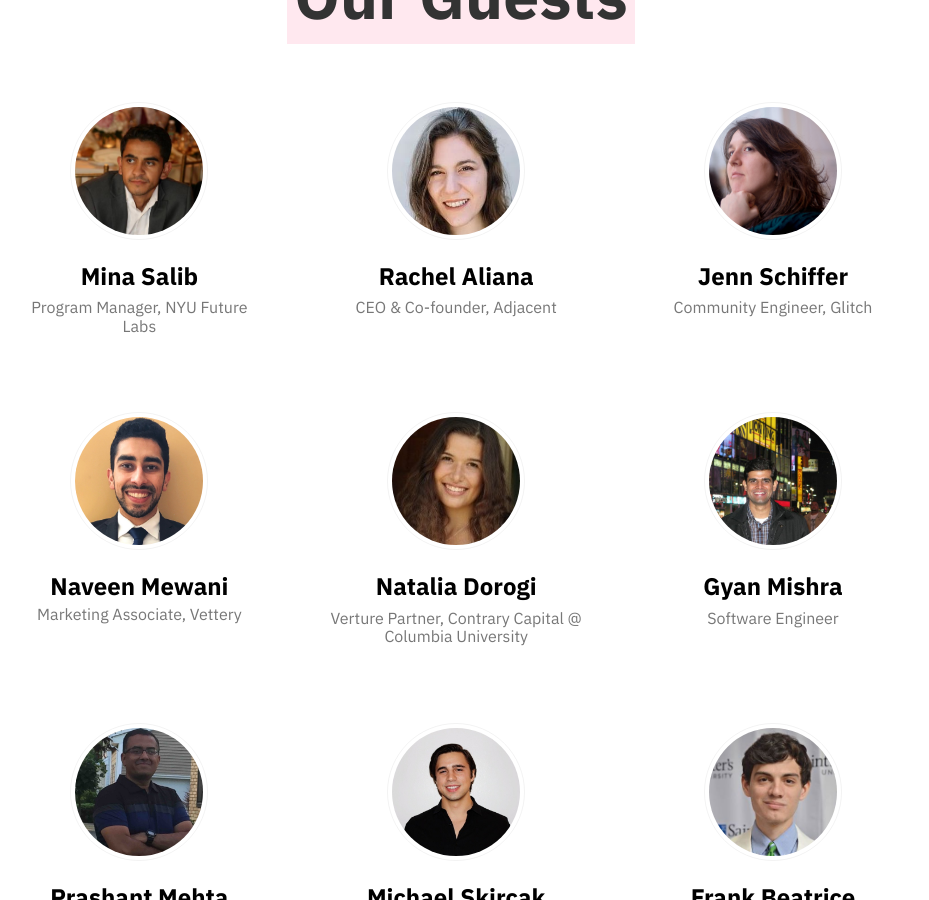
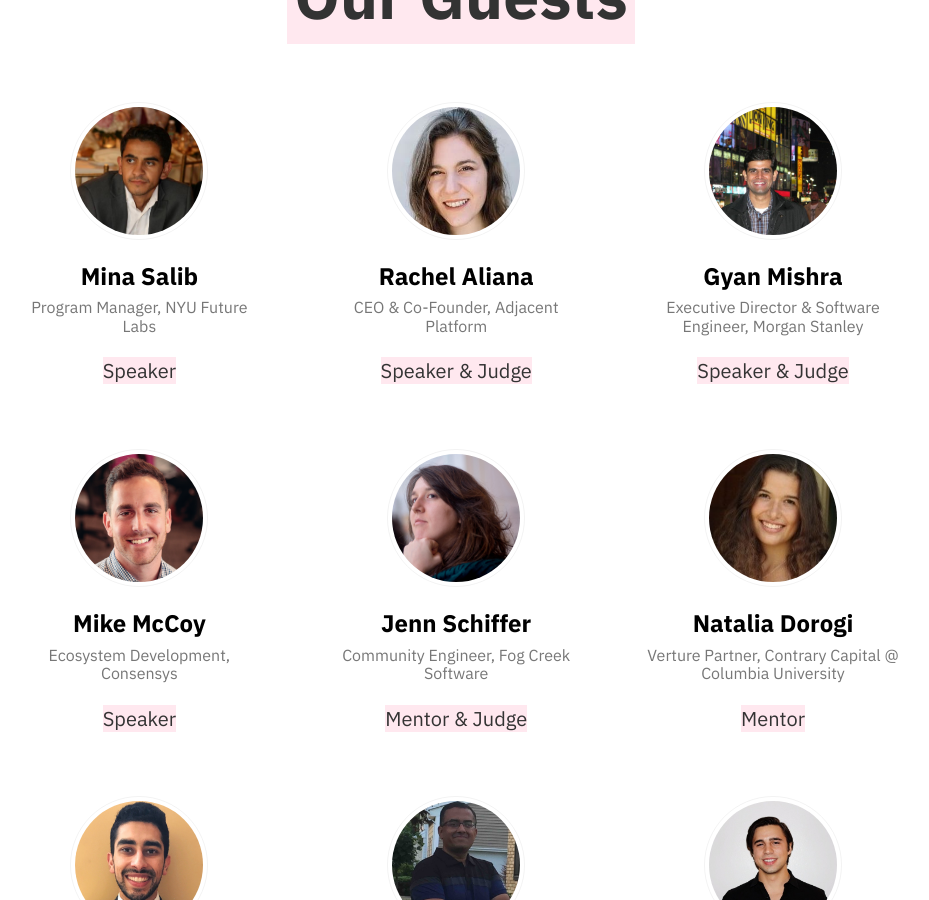
Before and after one commit to spphacks/2018.makespp.com, a Jekyll site: the page built from index.html, in a window 1280 px wide and 900 px high, scrolled down 2879 px. Shown: the whole window, without its empty margins (179-1108 px from the left). Built offline with Jekyll 4.4.1, drawn with Linux system fonts in a browser that asks for light colours; nearby versions of some CDN libraries; comment, search, counter and statistics services are not loaded; some of the changed text lies outside the part shown.

Commit message:
guest roles

```diff
--- a/index.html
+++ b/index.html
@@ -144,6 +144,7 @@ description: A day-long Make-A-Thon filled with learning, making, and sharing.
       <img src="/img/mina.jpg" class="br-100 h4 w4 dib ba b--black-05 pa1">
       <h1 class="f3 mb2 black">Mina Salib</h1>
       <h2 class="f5 fw4 gray mt0">Program Manager, NYU Future Labs</h2>
+      <label class="special-bottom-small f4 p0 m0"> Speaker </label>
     </a>
     </div>
   </article>
@@ -154,9 +155,49 @@ description: A day-long Make-A-Thon filled with learning, making, and sharing.
   <div class="fl w-33-ns w-100 ">
   <article class="dib mw6 center bg-white pa3 pa4-ns ">
     <div class="tc dib">
+      <a href="https://www.adjacent.us/">
+
       <img src="/img/rachel.jpg" class="br-100 h4 w4 dib ba b--black-05 pa1">
       <h1 class="f3 mb2 black">Rachel Aliana</h1>
-      <h2 class="f5 fw4 gray mt0">CEO & Co-founder, Adjacent</h2>
+      <h2 class="f5 fw4 gray mt0">CEO & Co-Founder, Adjacent Platform</h2>
+      <label class="special-bottom-small f4 p0 m0"> Speaker & Judge </label>
+    </a>
+    </div>
+  </article>
+  </div>
+
+
+  <div class="fl w-33-ns w-100 ">
+  <article class="dib mw6 center bg-white pa3 pa4-ns ">
+    <div class="tc dib">
+      <a href="https://www.linkedin.com/in/gyan-mishra-9b9ab35/">
+
+      <img src="/img/gyan.jpg" class="br-100 h4 w4 dib ba b--black-05 pa1">
+      <h1 class="f3 mb2 black">Gyan Mishra</h1>
+      <h2 class="f5 fw4 gray mt0">Executive Director & Software Engineer, Morgan Stanley</h2>
+      <label class="special-bottom-small f4 p0 m0"> Speaker & Judge </label>
+    </a>
+    </div>
+  </article>
+  </div>
+
+
+
+</div>
+
+
+<div class="cf">
+
+  <div class="fl w-33-ns w-100 ">
+  <article class="dib mw6 center bg-white pa3 pa4-ns ">
+    <div class="tc dib">
+      <a href="https://www.linkedin.com/in/mikemccoyphl/">
+      <img src="/img/mike.png" class="br-100 h4 w4 dib ba b--black-05 pa1">
+      <h1 class="f3 mb2 black">Mike McCoy</h1>
+      <h2 class="f5 fw4 gray mt0">Ecosystem Development, Consensys </h2>
+      <label class="special-bottom-small f4 p0 m0"> Speaker </label>
+
+    </a>
     </div>
   </article>
   </div>
@@ -168,16 +209,35 @@ description: A day-long Make-A-Thon filled with learning, making, and sharing.
       <a href="http://jennmoney.biz/">
       <img src="/img/jenn.jpg" class="br-100 h4 w4 dib ba b--black-05 pa1">
       <h1 class="f3 mb2 black">Jenn Schiffer</h1>
-    <h2 class="f5 fw4 gray mt0">Community Engineer, Glitch</h2>
+      <h2 class="f5 fw4 gray mt0">Community Engineer, Fog Creek Software</h2>
+      <label class="special-bottom-small f4 p0 m0"> Mentor & Judge </label>
+
     </a>
     </div>
   </article>
   </div>
 
+
+    <div class="fl w-33-ns w-100 ">
+    <article class="dib mw6 center bg-white pa3 pa4-ns ">
+      <div class="tc dib">
+        <a href="https://www.linkedin.com/in/natalia-dorogi/">
+        <img src="/img/natalia.jpg" class="br-100 h4 w4 dib ba b--black-05 pa1">
+        <h1 class="f3 mb2 black">Natalia Dorogi</h1>
+        <h2 class="f5 fw4 gray mt0">Verture Partner, Contrary Capital @ Columbia University </h2>
+        <label class="special-bottom-small f4 p0 m0"> Mentor </label>
+
+      </a>
+      </div>
+    </article>
     </div>
 
 
+
+</div>
+
 <div class="cf">
+
 
   <div class="fl w-33-ns w-100 ">
   <article class="dib mw6 center bg-white pa3 pa4-ns ">
@@ -187,6 +247,9 @@ description: A day-long Make-A-Thon filled with learning, making, and sharing.
       <img src="/img/naveen.jpeg" class="br-100 h4 w4 dib ba b--black-05 pa1">
       <h1 class="f3 mb1 black">Naveen Mewani</h1>
       <h2 class="f5 fw4 gray mt0">Marketing Associate, Vettery</h2>
+      <label class="special-bottom-small f4 p0 m0"> Mentor </label>
+
+
     </a>
     </div>
   </article>
@@ -195,40 +258,12 @@ description: A day-long Make-A-Thon filled with learning, making, and sharing.
   <div class="fl w-33-ns w-100 ">
   <article class="dib mw6 center bg-white pa3 pa4-ns ">
     <div class="tc dib">
-      <a href="https://www.linkedin.com/in/natalia-dorogi/">
-      <img src="/img/natalia.jpg" class="br-100 h4 w4 dib ba b--black-05 pa1">
-      <h1 class="f3 mb2 black">Natalia Dorogi</h1>
-      <h2 class="f5 fw4 gray mt0">Verture Partner, Contrary Capital @ Columbia University </h2>
-    </a>
-    </div>
-  </article>
-  </div>
-
-  <div class="fl w-33-ns w-100 ">
-  <article class="dib mw6 center bg-white pa3 pa4-ns ">
-    <div class="tc dib">
-      <a href="https://www.linkedin.com/in/gyan-mishra-9b9ab35/">
-
-      <img src="/img/gyan.jpg" class="br-100 h4 w4 dib ba b--black-05 pa1">
-      <h1 class="f3 mb2 black">Gyan Mishra</h1>
-      <h2 class="f5 fw4 gray mt0">Software Engineer</h2>
-    </a>
-    </div>
-  </article>
-  </div>
-
-
-</div>
-
-<div class="cf">
-
-<div class="fl w-33-ns w-100 ">
-<article class="dib mw6 center bg-white pa3 pa4-ns ">
-  <div class="tc dib">
       <a href="https://www.linkedin.com/in/prashumehta/">
       <img src="/img/prashant.jpg" class="br-100 h4 w4 dib ba b--black-05 pa1">
       <h1 class="f3 mb2 black">Prashant Mehta</h1>
       <h2 class="f5 fw4 gray mt0">Software Engineer, GrubHub</h2>
+      <label class="special-bottom-small f4 p0 m0"> Mentor </label>
+
     </a>
     </div>
   </article>
@@ -242,11 +277,15 @@ description: A day-long Make-A-Thon filled with learning, making, and sharing.
 
       <img src="/img/skircak.jpg" class="br-100 h4 w4 dib ba b--black-05 pa1">
       <h1 class="f3 mb2 black">Michael Skircak</h1>
-    <h2 class="f5 fw4 gray mt0">Software Engineer and Teacher, SPP</h2>
+      <h2 class="f5 fw4 gray mt0">Software Engineer, SPP</h2>
+      <label class="special-bottom-small f4 p0 m0"> Mentor </label>
+
     </a>
     </div>
   </article>
   </div>
+
+
 
 <div class="fl w-33-ns w-100 ">
 <article class="dib mw6 center bg-white pa3 pa4-ns ">
@@ -256,6 +295,8 @@ description: A day-long Make-A-Thon filled with learning, making, and sharing.
     <img src="/img/frank.jpg" class="br-100 h4 w4 dib ba b--black-05 pa1">
     <h1 class="f3 mb2 black">Frank Beatrice</h1>
     <h2 class="f5 fw4 gray mt0">Software Engineer & Social Entrepreneur, SPP '14</h2>
+    <label class="special-bottom-small f4 p0 m0"> Mentor </label>
+
   </a>
   </div>
 </article>
```
Also changed, not shown: img/mike.png (added), 3 other files. Lines whose indentation alone changed are shown as unchanged.
